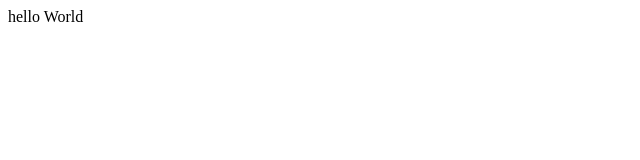
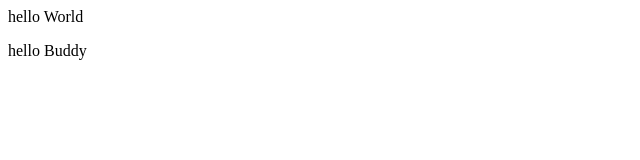
Before and after one commit to ritik1103/newproject-demo, a plain HTML site: page index.html in a window 1280 px wide. Shown: the full height of the page, 0-640 px from the left. Drawn offline with Linux system fonts and the light colour scheme.

Commit message:
Add mew features

```diff
--- a/index.html
+++ b/index.html
@@ -1 +1,2 @@
 <p>hello World</p>
+<p>hello Buddy</p>
```
Also changed, not shown: 1 other file.
